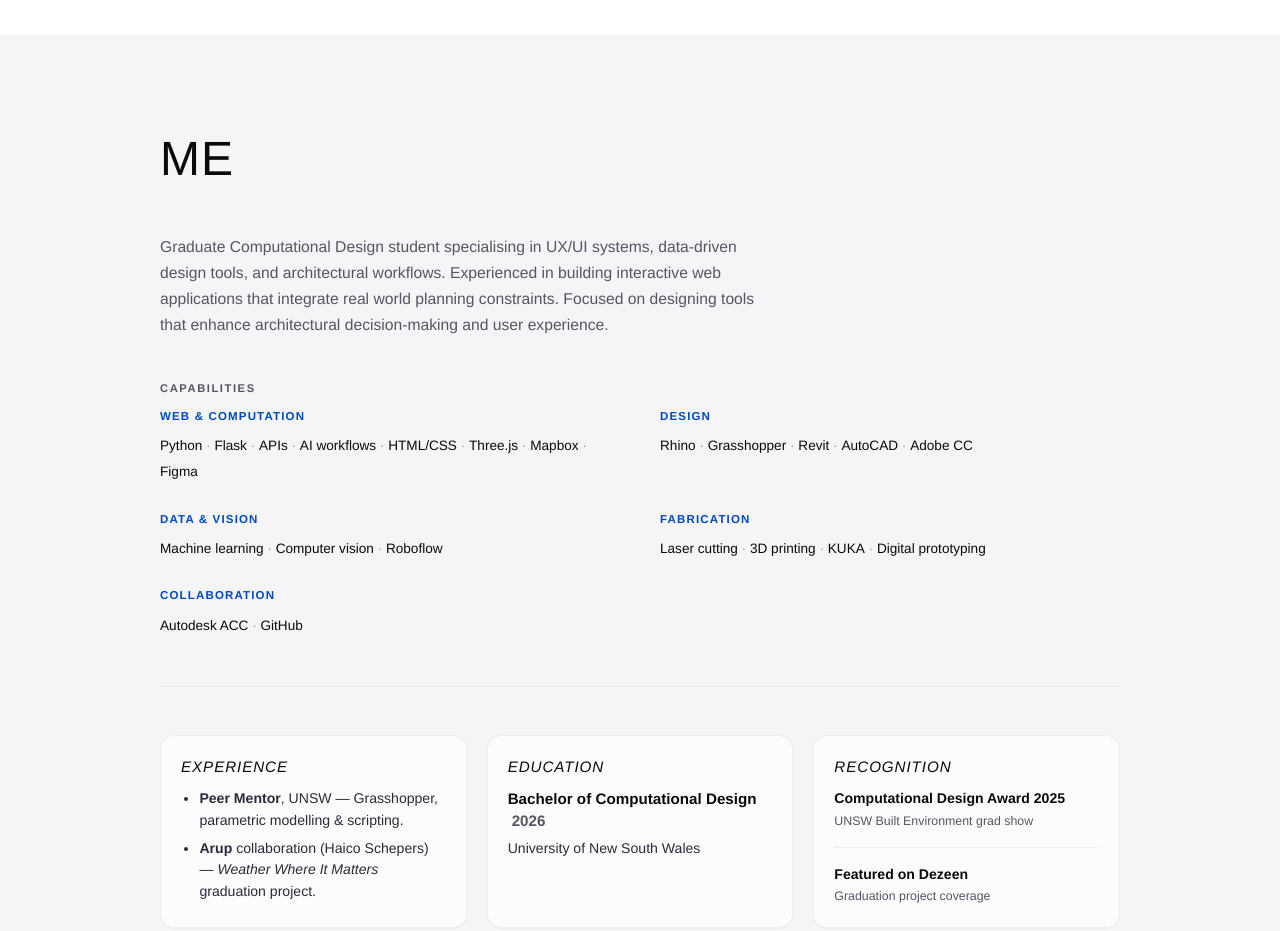
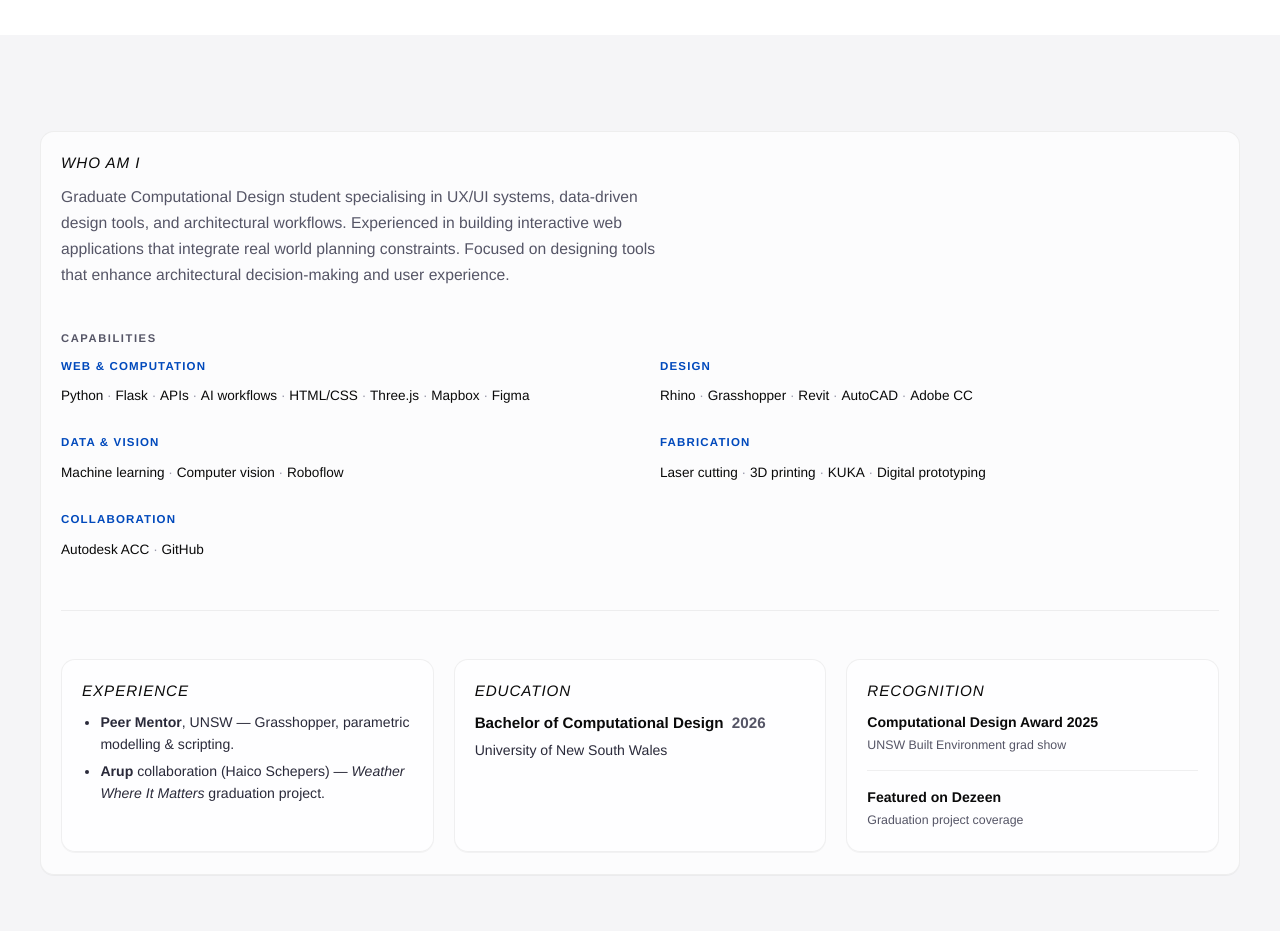
Before and after one commit to shinsooha/sooha-shin-portfolio, a website with bundled scripts: page index.html in a window 1280 px wide. Shown: the part 2900-3831 px from the top of the page. Built offline with nearby package versions, Linux system fonts and the light colour scheme; animation ran at ten frames a second.

Commit message:
Describe what you changed

```diff
--- a/index.html
+++ b/index.html
@@ -122,8 +122,8 @@
 
   <!-- About Section -->
   <section id="about">
-    <div class="about-container">
-      <h2 class="section-title section-title--about">ME</h2>
+    <div class="resume-block credential-card">
+      <h3 class="resume-section-title">WHO AM I</h3>
       <div class="about-lead">
         <p class="about-tagline">
           Graduate Computational Design student specialising in UX/UI systems, data-driven design tools, and architectural workflows. Experienced in building interactive web applications that integrate real world planning constraints. Focused on designing tools that enhance architectural decision-making and user experience.
```
